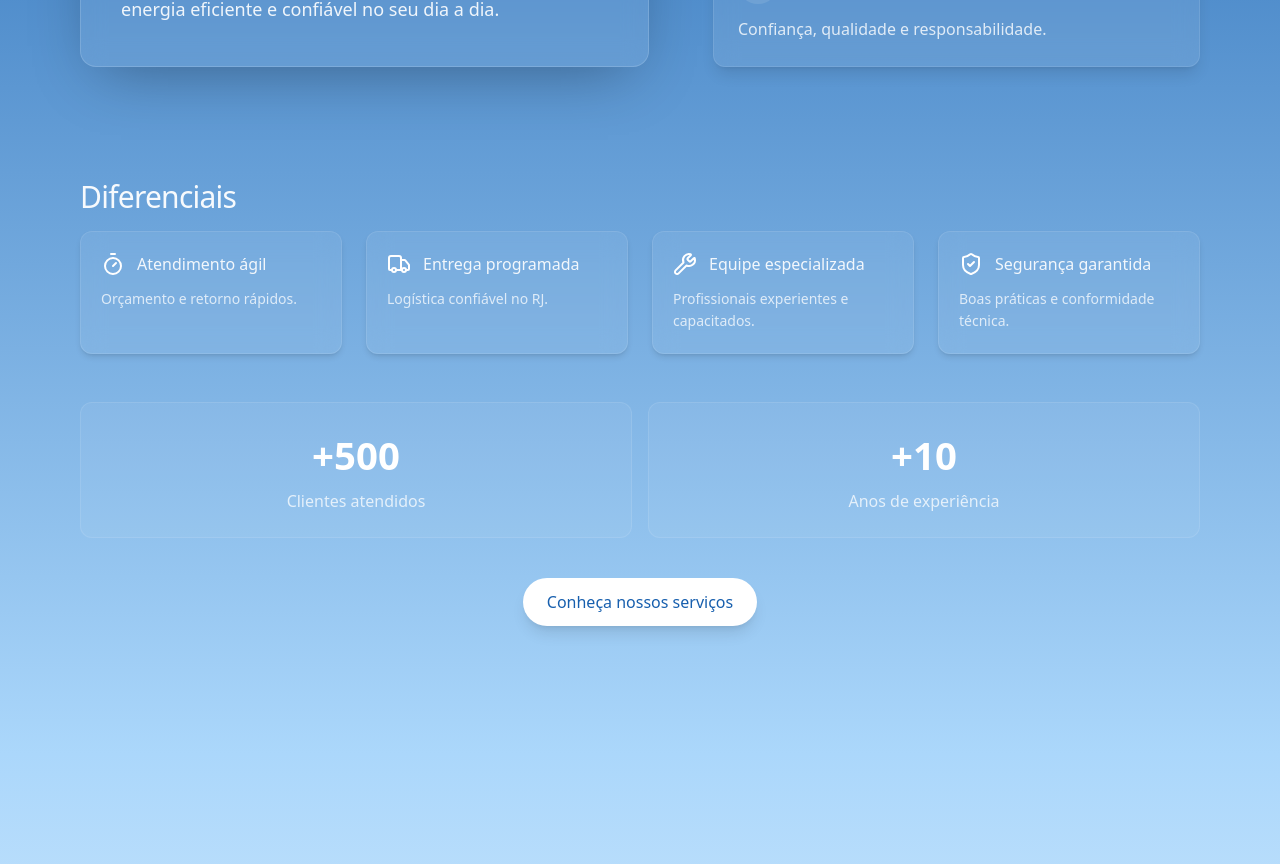
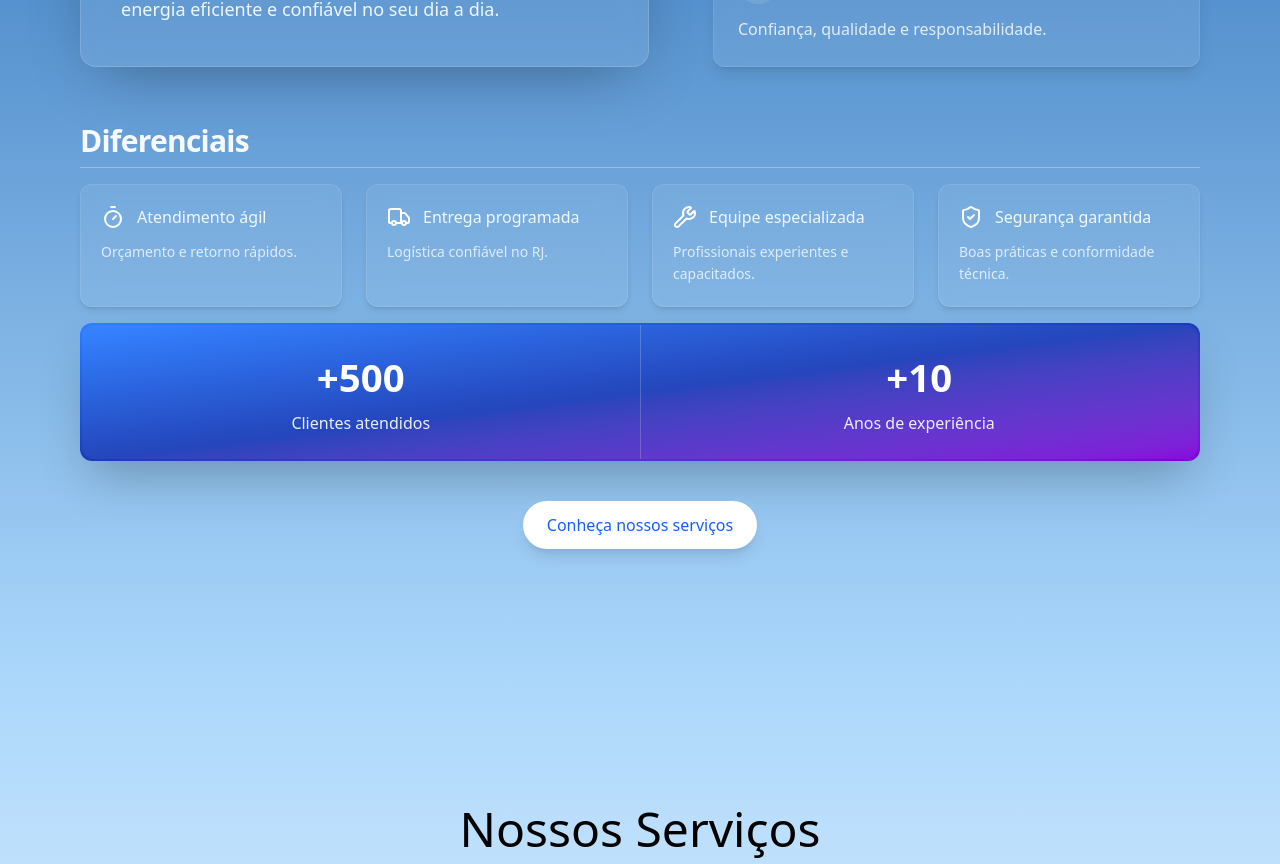
Before and after one commit to gabrielcaixeta01/site-giogas, a Next.js app: page / in a window 1280 px wide. Shown: the part 1420-2284 px from the top of the page. Built offline with nearby package versions, Linux system fonts and the light colour scheme.

Commit message:
feat: up em Apresentacao

```diff
--- a/src/components/sections/Apresentacao.tsx
+++ b/src/components/sections/Apresentacao.tsx
@@ -24,21 +24,26 @@ import { useInView } from "react-intersection-observer";
 function MetricCard({
   value,
   label,
+  className = "",
 }: {
   value: string | number;
   label: string;
+  className?: string;
 }) {
   const { ref, inView } = useInView({ triggerOnce: true, threshold: 0.4 });
   const animated = useCountUpOnView(value, 1200, inView);
   return (
     <div
       ref={ref}
-      className="rounded-xl bg-white/5 border border-white/10 p-6 text-center"
+      className={`p-6 text-center bg-transparent h-full
+        rounded-t-xl sm:rounded-t-none sm:rounded-l-xl
+        rounded-b-xl sm:rounded-b-none sm:rounded-r-xl
+        ${className}`}
     >
       <div className="text-[clamp(1.8rem,4vw,2.4rem)] font-semibold text-white">
         {animated}
       </div>
-      <div className="mt-1 text-white/75">{label}</div>
+      <div className="mt-1 text-white/90">{label}</div>
     </div>
   );
 }
@@ -108,15 +113,13 @@ export default function Apresentacao() {
             ))}
           </div>
         </div>
-        {/* Espaço */}
-        <div className="h-14" />
 
         {/* Espaço */}
         <div className="h-14" />
 
         {/* Diferenciais */}
         <div>
-          <h3 className="text-white/95 text-3xl font-light tracking-tight mb-4">
+          <h3 className="text-white/95 text-3xl font-semibold tracking-tight mb-4 border-b border-white/30 pb-2">
             {t.apresentacao.diferenciais?.title ?? "Diferenciais"}
           </h3>
           <div className="grid gap-6 sm:grid-cols-2 lg:grid-cols-4">
@@ -160,30 +163,29 @@ export default function Apresentacao() {
             ].map(({ Icon, title, desc }, i) => (
               <div
                 key={i}
-                className="rounded-xl bg-white/6 border border-white/10 p-5 backdrop-blur-md shadow-md flex flex-col gap-2"
+                className="rounded-xl bg-white/6 border border-white/10 p-5 backdrop-blur-md shadow-md flex flex-col gap-2 transition-transform duration-200 hover:-translate-y-1 hover:scale-[1.03]"
               >
                 <div className="flex items-center gap-3 mb-1">
                   <Icon className="h-6 w-6 text-white" aria-hidden />
-                  <h4 className="text-white/90 font-medium text-base">{title}</h4>
+                  <h4 className="text-white/90 font-medium text-base">
+                    {title}
+                  </h4>
                 </div>
-                <p className="text-white/75 text-sm leading-relaxed">
-                  {desc}
-                </p>
+                <p className="text-white/75 text-sm leading-relaxed">{desc}</p>
               </div>
             ))}
           </div>
         </div>
 
-        {/* Espaço */}
-        <div className="h-12" />
-
         {/* Métricas */}
-        <div className="grid gap-4 sm:grid-cols-2">
+        <div className="mt-4 rounded-xl p-[2px] bg-gradient-to-br from-blue-500 via-blue-800 to-purple-700 shadow-2xl">
+          <div className="flex flex-col sm:flex-row overflow-hidden bg-white/5 divide-y sm:divide-y-0 sm:divide-x divide-white/20 rounded-xl">
             {[
               {
                 value: t.apresentacao.metrics?.clientes?.value ?? "+500",
                 label:
-                t.apresentacao.metrics?.clientes?.label ?? "Clientes atendidos",
+                  t.apresentacao.metrics?.clientes?.label ??
+                  "Clientes atendidos",
               },
               {
                 value: t.apresentacao.metrics?.anos?.value ?? "+10",
@@ -191,8 +193,11 @@ export default function Apresentacao() {
                   t.apresentacao.metrics?.anos?.label ?? "Anos de experiência",
               },
             ].map(({ value, label }, i) => (
-            <MetricCard key={i} value={value} label={label} />
+              <div className="flex-1" key={i}>
+                <MetricCard value={value} label={label} />
+              </div>
             ))}
+          </div>
         </div>
 
         {/* CTA secundário */}
@@ -200,7 +205,7 @@ export default function Apresentacao() {
           <button
             type="button"
             onClick={() => scrollToSection("servico")}
-            className="inline-flex items-center justify-center rounded-full bg-white text-[#175fae] px-6 py-3 font-medium shadow-lg hover:shadow-xl transition-shadow"
+            className="inline-flex items-center justify-center rounded-full bg-white hover:bg-blue-600 text-blue-600 transition not-[]:ease-in-out duration-300 hover:text-white px-6 py-3 font-medium shadow-lg"
             aria-label={t.apresentacao.cta?.label ?? "Conheça nossos serviços"}
           >
             {t.apresentacao.cta?.label ?? "Conheça nossos serviços"}
```
Lines whose indentation alone changed are shown as unchanged.
